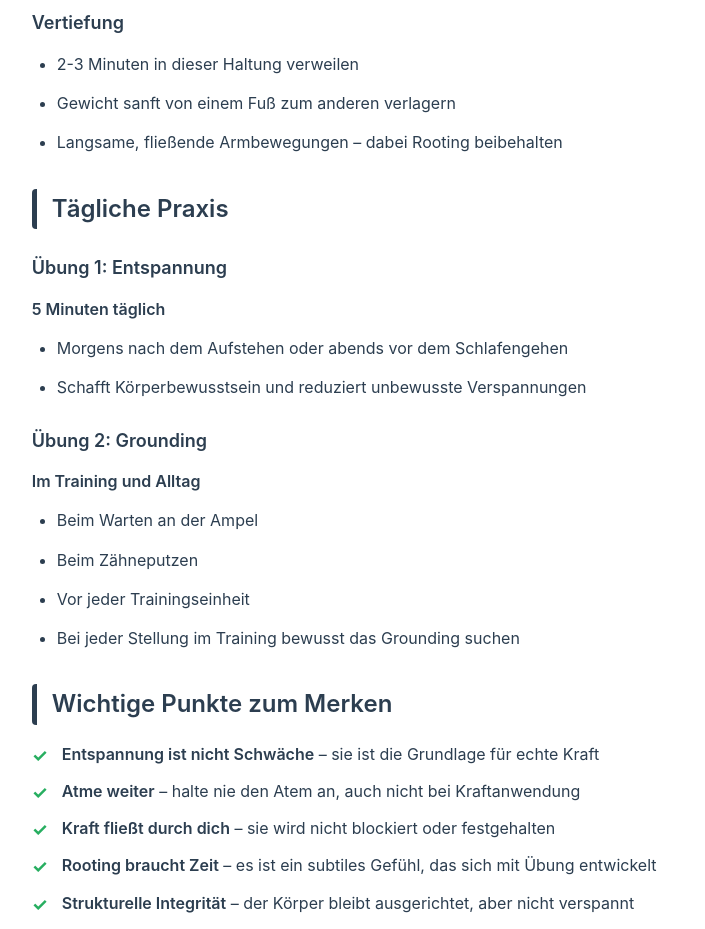
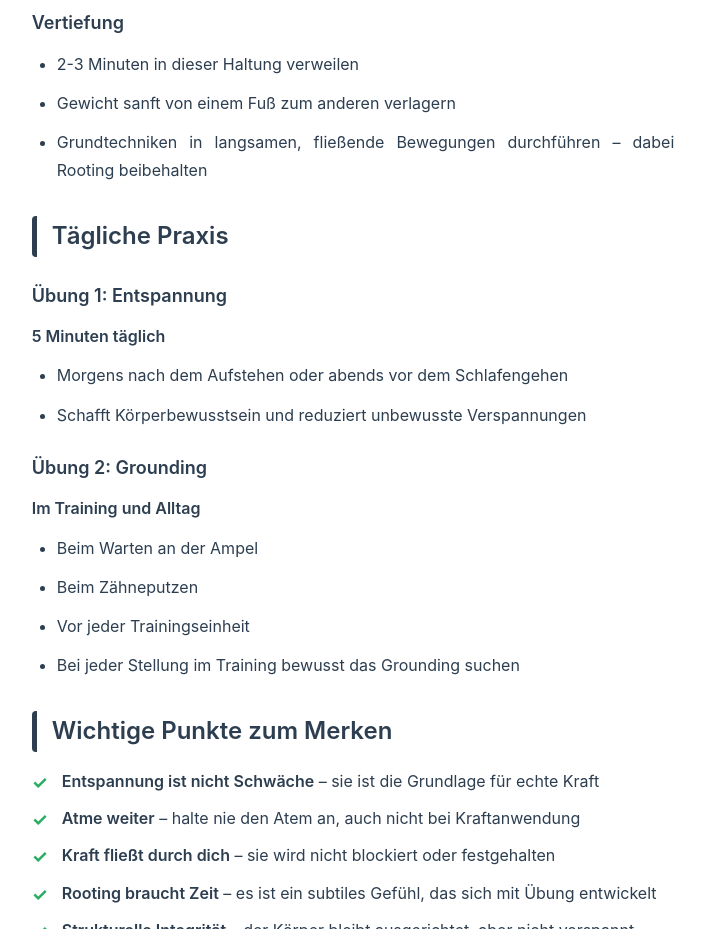
Before and after one commit to blankmi/blankmi.github.io, a plain HTML site: page kyusho/rooting-grounding.html in a window 1280 px wide. Shown: the part 5800-6729 px from the top of the page, without its empty margins (287-992 px from the left). Drawn offline with Linux system fonts and the light colour scheme.

Commit message:
Update rooting-grounding.html

```diff
--- a/kyusho/rooting-grounding.html
+++ b/kyusho/rooting-grounding.html
@@ -590,7 +590,7 @@
     <ul>
         <li>2-3 Minuten in dieser Haltung verweilen</li>
         <li>Gewicht sanft von einem Fuß zum anderen verlagern</li>
-        <li>Langsame, fließende Armbewegungen – dabei Rooting beibehalten</li>
+        <li>Grundtechniken in langsamen, fließende Bewegungen durchführen – dabei Rooting beibehalten</li>
     </ul>
 
     <h2>Tägliche Praxis</h2>
```
